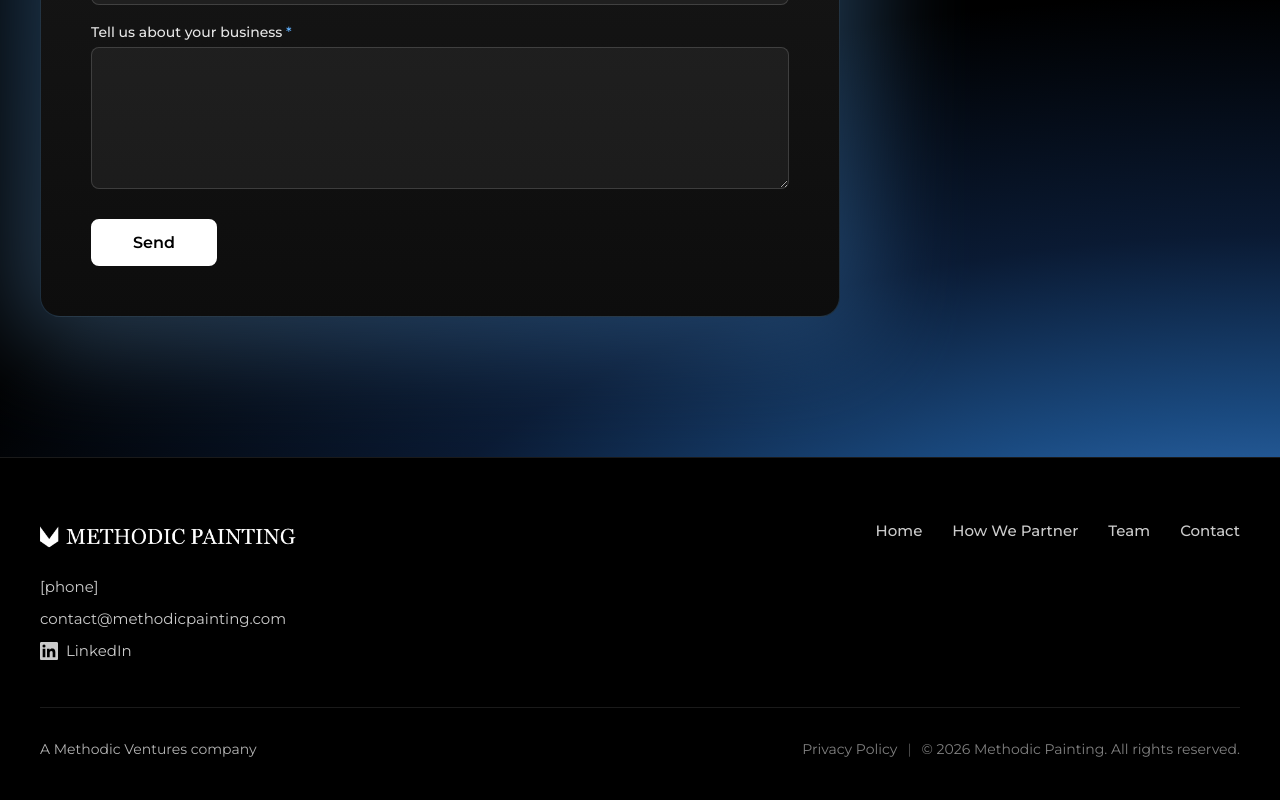
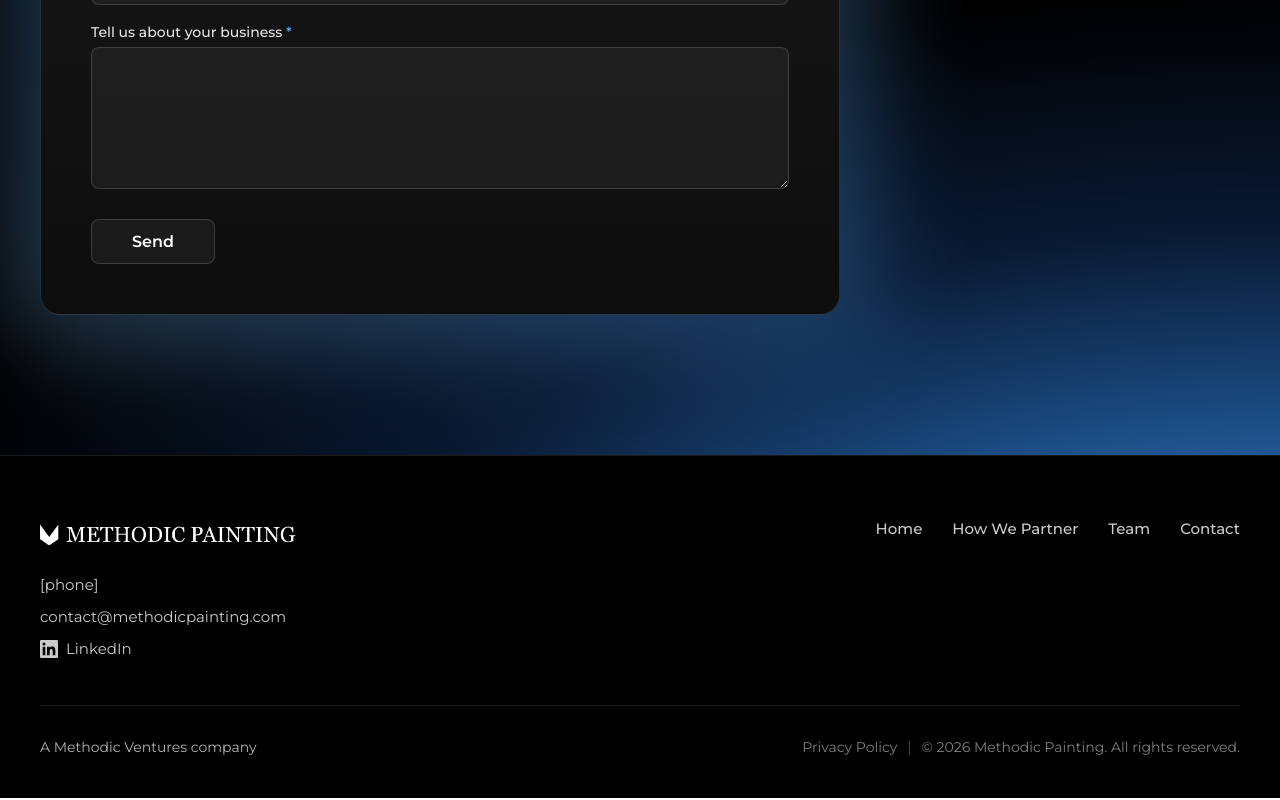
Before and after one commit to gkmestler/methodicpaintingsitemain, a Next.js app: page /contact in a window 1280 px wide. Shown: the part 831-1631 px from the top of the page. Built offline with nearby package versions, Linux system fonts and the light colour scheme.

Commit message:
Style the contact submit button like the form inputs with a blue hover

```diff
--- a/components/ContactForm.module.css
+++ b/components/ContactForm.module.css
@@ -99,11 +99,12 @@
   margin-top: 10px;
 }
 
+/* Matches the input fields: transparent with the same soft border */
 .submit {
   padding: 12px 40px;
-  background: var(--white);
-  color: var(--black);
-  border: 2px solid var(--white);
+  background: rgba(255, 255, 255, 0.05);
+  color: var(--white);
+  border: 1px solid rgba(255, 255, 255, 0.15);
   border-radius: 8px;
   font-size: 16px;
   font-weight: 600;
@@ -111,9 +112,12 @@
   transition: all 0.3s ease;
 }
 
-.submit:hover:not(:disabled) {
+.submit:hover:not(:disabled),
+.submit:focus-visible {
   background: var(--bright-blue);
   border-color: var(--bright-blue);
+  color: var(--black);
+  outline: none;
 }
 
 .submit:disabled {
```
